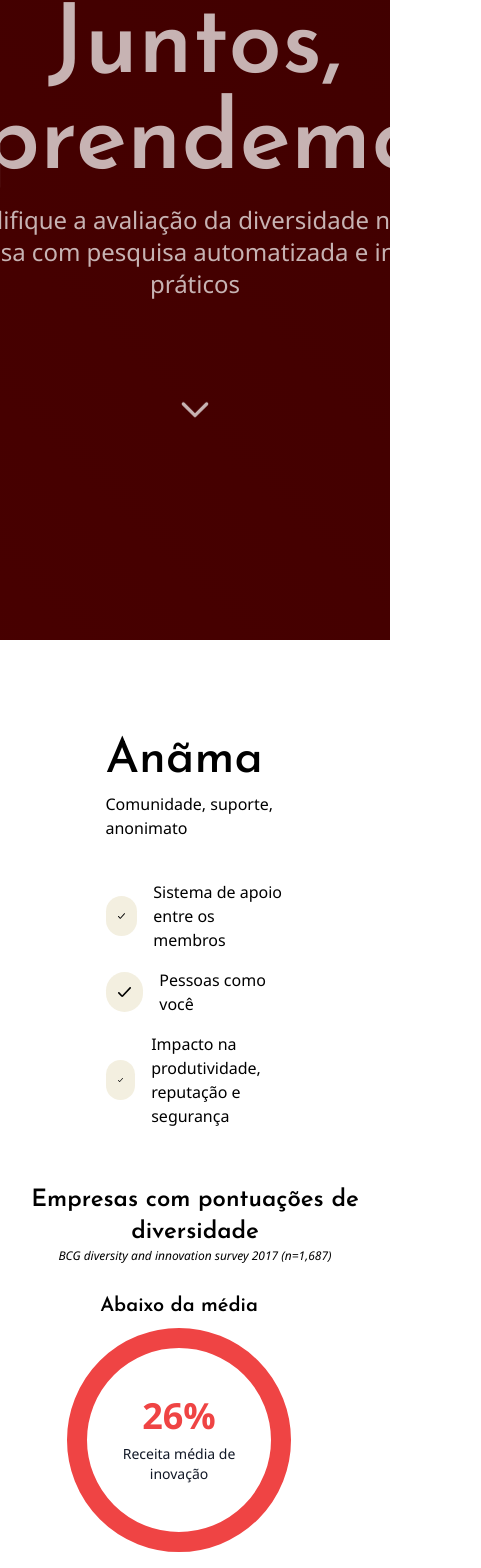
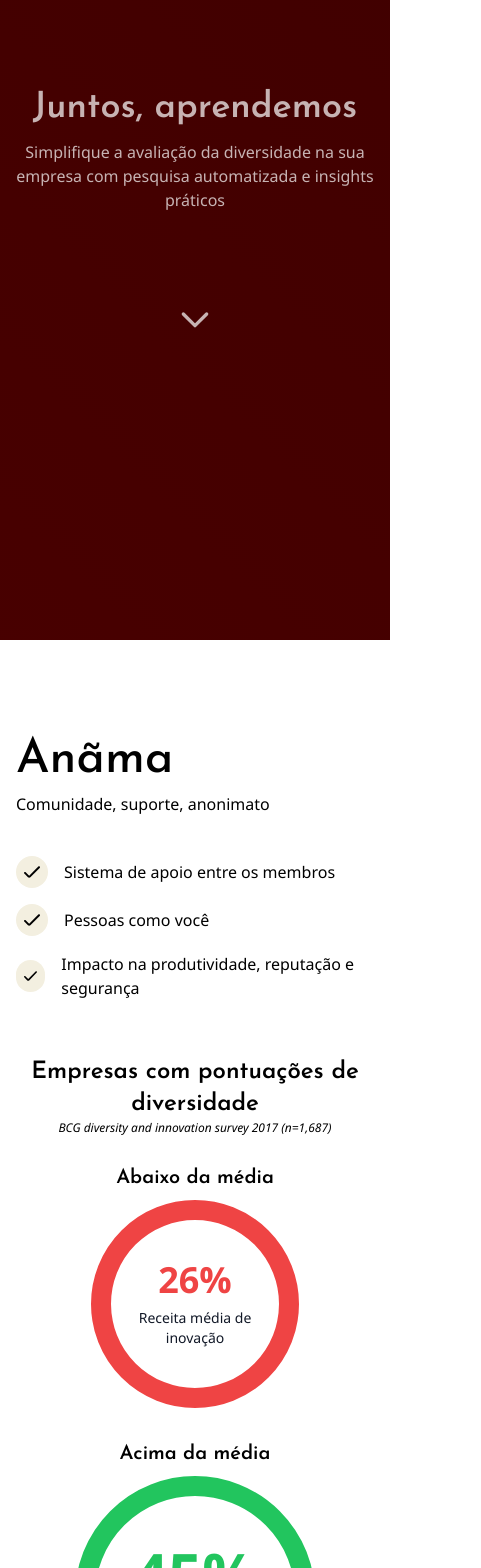
Before and after one commit to develis/hacka4all, a Vue app: page / in a window 390 px wide. Shown: the part 204-1772 px from the top of the page, 481 px wide, since content can reach past the window. Built offline with nearby package versions, Linux system fonts and the light colour scheme.

Commit message:
refactor: correcoes

```diff
--- a/src/components/Anama.vue
+++ b/src/components/Anama.vue
@@ -34,7 +34,7 @@
     <div
       class="mx-auto max-w-[1280px] flex items-center gap-14 flex-col xl:flex-row"
     >
-      <div class="space-y-10 w-2/4">
+      <div class="space-y-10 w-full md:w-2/4">
         <div>
           <h2 class="mb-2 text-5xl font-josefin-sans">Anãma</h2>
           <p>Comunidade, suporte, anonimato</p>
@@ -45,7 +45,7 @@
             :key="item.num"
             class="flex items-center gap-4"
           >
-            <div class="p-3 rounded-full bg-[#F3EFE0] w-max h-max">
+            <div class="p-2 xl:p-3 rounded-full bg-[#F3EFE0] w-max h-max">
               <img src="/assets/check.svg" alt="check" class="h-4 w-4" />
             </div>
             <p>{{ item.text }}</p>
--- a/src/components/CircleElement.vue
+++ b/src/components/CircleElement.vue
@@ -47,20 +47,24 @@
 </script>
 
 <template>
-  <div class="flex flex-col justify-center items-center gap-4 w-58 h-58">
+  <div
+    class="flex flex-col justify-center items-center gap-4 w-full md:w-58 h-58"
+  >
     <div class="mb-3 flex flex-col justify-center items-center">
       <h3 class="text-2xl font-bold text-center font-josefin-sans">
         {{ title }}
       </h3>
       <p class="text-xs italic">{{ subtitle }}</p>
     </div>
-    <div class="flex flex-col md:flex-row justify-center items-start gap-8">
-      <div class="flex flex-col items-center gap-2">
+    <div
+      class="w-full flex flex-col md:flex-row justify-center items-start gap-8"
+    >
+      <div class="w-full flex flex-col items-center gap-2">
         <h4 class="px-3 text-xl font-josefin-sans text-center font-bold">
           {{ belowTitle }}
         </h4>
         <div
-          class="w-56 h-56 border-[20px] p-2 rounded-full flex flex-col justify-center items-center text-gray-900 bg-brand-white border-red-500"
+          class="w-52 h-52 md:w-56 md:h-56 border-[20px] p-2 rounded-full flex flex-col justify-center items-center text-gray-900 bg-brand-white border-red-500"
         >
           <span class="text-red-500 text-4xl font-bold">{{
             belowPercentage
@@ -68,12 +72,12 @@
           <p class="mt-2 text-center text-sm">{{ text }}</p>
         </div>
       </div>
-      <div class="flex flex-col items-center gap-2">
+      <div class="w-full flex flex-col items-center gap-2">
         <h4 class="px-3 text-xl font-josefin-sans text-center font-bold">
           {{ aboveTitle }}
         </h4>
         <div
-          class="w-64 h-64 border-[20px] p-2 rounded-full flex flex-col justify-center items-center gap-5 text-gray-900 border-green-500 text-center bg-brand-white"
+          class="w-60 h-60 md:w-64 md:h-64 border-[20px] p-2 rounded-full flex flex-col justify-center items-center gap-5 text-gray-900 border-green-500 text-center bg-brand-white"
         >
           <span class="text-green-500 text-6xl font-bold h-9">{{
             abovePercentage
--- a/src/components/Consultants.vue
+++ b/src/components/Consultants.vue
@@ -15,7 +15,7 @@
       class="mx-auto max-w-[1280px] flex flex-col items-center justify-center gap-7 text-gray-900"
     >
       <h2
-        class="mb-6 text-4xl font-josefin-sans text-center max-w-5xl font-bold"
+        class="px-4 md:px-0 mb-6 text-2xl xl:text-4xl font-josefin-sans text-center max-w-5xl font-bold"
       >
         Nossos consultores são especialistas do setor
       </h2>
--- a/src/components/Hero.vue
+++ b/src/components/Hero.vue
@@ -6,13 +6,17 @@
 
 <template>
   <section id="home" class="h-screen flex flex-col items-center justify-center">
-    <div class="px-4 xl:px-0 mb-10 flex flex-col items-center justify-center">
+    <div
+      class="w-full px-4 xl:px-0 mb-10 flex flex-col items-center justify-center"
+    >
       <h2
-        class="font-josefin-sans text-8xl font-bold mb-3 text-white/70 text-center"
+        class="font-josefin-sans text-4xl md:text-6xl xl:text-8xl font-bold mb-3 text-white/70 text-center"
       >
         Juntos, aprendemos
       </h2>
-      <p class="text-2xl max-w-[700px] text-center text-white/70">
+      <p
+        class="text-base md:text-xl xl:text-2xl max-w-[700px] text-center text-white/70"
+      >
         Simplifique a avaliação da diversidade na sua empresa com pesquisa
         automatizada e insights práticos
       </p>
--- a/src/components/Service.vue
+++ b/src/components/Service.vue
@@ -10,7 +10,7 @@
       class="mx-auto max-w-[1280px] flex flex-col items-center justify-center gap-5 text-[#124A6E]"
     >
       <h2
-        class="mb-2 text-4xl md:text-6xl font-josefin-sans text-center max-w-5xl"
+        class="px-4 mb-2 text-2xl md:text-4xl xl:text-6xl font-josefin-sans text-center max-w-5xl"
       >
         Capacitando empresas para diversidade e inclusão
       </h2>
```
Also changed, not shown: 1 other file (tests, documents, lock files or other folders).
